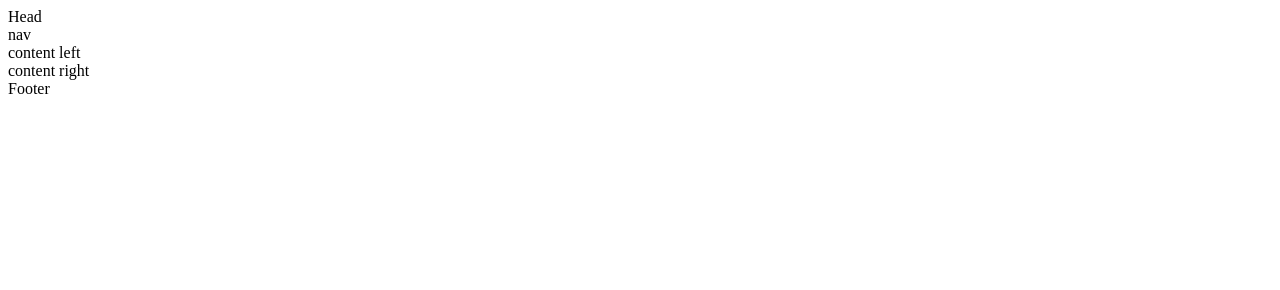
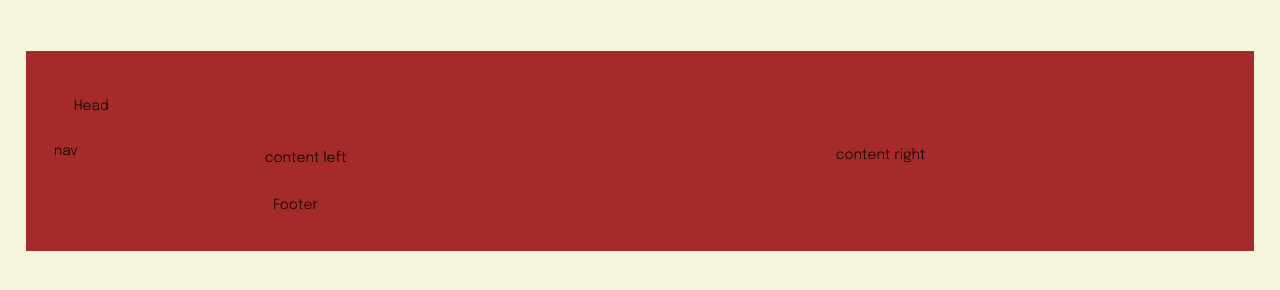
Before and after one commit to hillgarrett/hillgarrett.github.io, a plain HTML site: page index.html in a window 1280 px wide. Drawn offline with Linux system fonts and the light colour scheme.

Commit message:
update 14
update

```diff
--- a/css/style.css
+++ b/css/style.css
@@ -1,6 +1,12 @@
 /* Default Styles */
 
 @import url('https://fonts.googleapis.com/css2?family=Epilogue:ital,wght@0,200;0,300;0,400;0,500;0,600;0,700;0,800;0,900;1,100;1,200;1,300;1,400;1,500;1,600;1,700;1,800;1,900&display=swap');
+
+.page-header { grid-area: page-header; }
+.navigation-bar { grid-area: navigation-bar; }
+.content-left { grid-area: content-left; }
+.content-right { grid-area: content-right; }
+.footer { grid-area: footer; }
 
 html {
     font-size:14px;
@@ -18,9 +24,9 @@ body {
 .grid-container {
     display: grid;
     grid-template-areas:
-        'head head head head head head'
-        'nav content-left content-left content-left content-right content-right'
-        'nav footer footer footer footer footer';
+        'page-header page-header page-header page-header page-header page-header'
+        'navigation-bar content-left content-left content-left content-right content-right'
+        'navigation-bar footer footer footer footer footer';
     grid-gap: 2%;
     background-color: brown;
     padding: 2%;
@@ -33,14 +39,10 @@ body {
 }
 
 @media (min-width:600px) {
-
-
+}
 @media (min-width:800px) {
-
+}
 @media (min-width:1000px) {
-
-    }
-
+}
 @media (min-width:1300px) {
-
 }
--- a/index.html
+++ b/index.html
@@ -4,6 +4,7 @@
         <meta charset="utf-8">
         <meta name="viewport" content="width=device-width, initial-scale=1.0">
         <meta name="author" content="Garrett Hill">
+        <link href="css/style.css" rel="stylesheet">
         <title>Skills Check 2</title>
     </head>
     <body>
```
